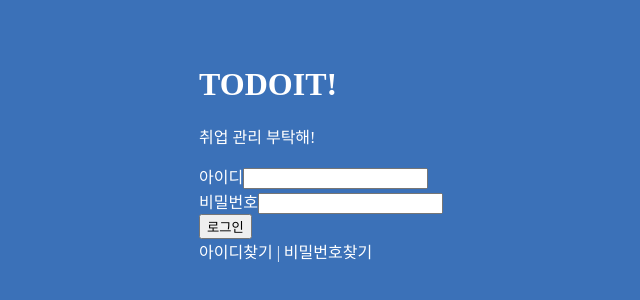
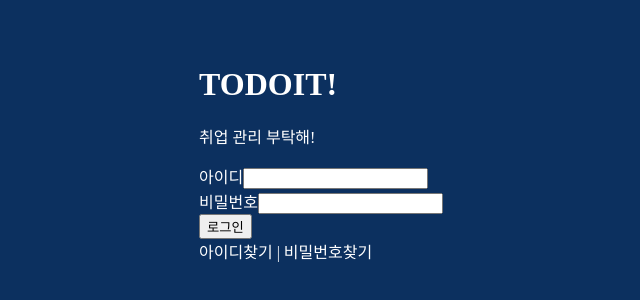
Before and after one commit to ddozero/Todoit, a React app in the folder web/: page / in a window 1280 px wide. Shown: the part 246-546 px from the top of the page, without its empty margins (319-959 px from the left). Built offline with nearby package versions, Linux system fonts and the light colour scheme; the HTML template or start-up script is replaced by a standard one.

Commit message:
📝 Update: update folder list

```diff
--- a/web/src/App.jsx
+++ b/web/src/App.jsx
@@ -1,6 +1,6 @@
 import { useState } from "react";
-import Login from "./Login";
-import MyPage from "./MyPage";
+import Login from "./components/intro/Login.jsx";
+import MyPage from "./components/mypage/MyPage.jsx";
 
 function App() {
     const [currentPage, setCurrentPage] = useState('login');
--- a/web/src/Login.css
+++ b/web/src/components/intro/Login.css
@@ -6,7 +6,7 @@
 }
 
 .login-container {
-background-color: #3b71b8;
+background-color: #0c305f;
   min-height: 100vh;
   width: 100vw;
   display: flex;
--- a/web/src/MyPage.jsx
+++ b/web/src/components/mypage/MyPage.jsx
@@ -1,5 +1,4 @@
 import { useState } from 'react'
-import './App.css'
 
 function MyPage() {
   const [isEdit, setIsEdit] = useState(false);
```
Also changed, not shown: web/src/components/intro/Login.jsx (renamed from web/src/Login.jsx).
